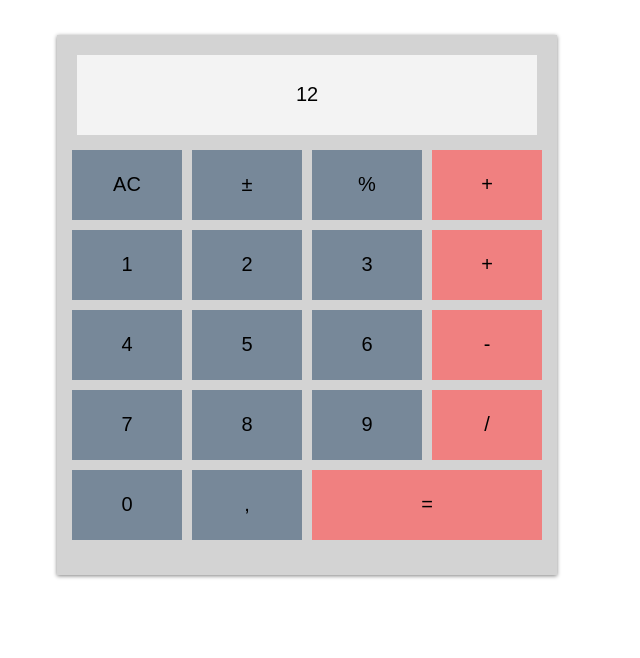
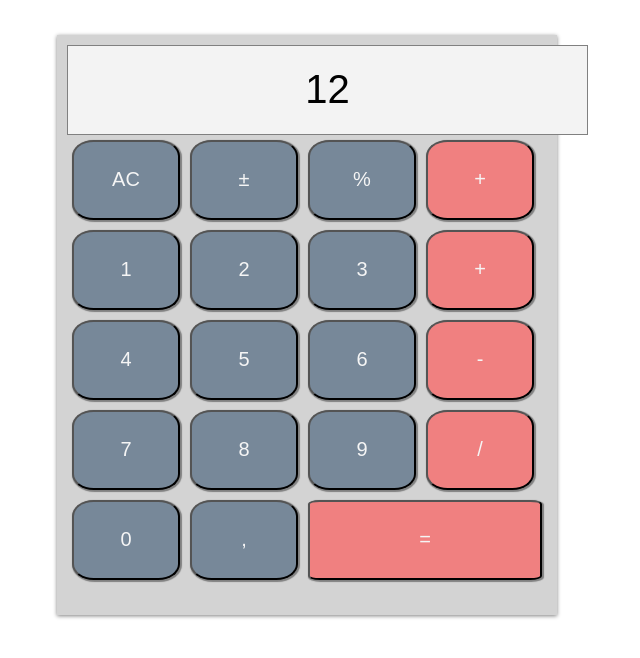
Before and after one commit to nadinho/My-calculator, a website: page index.html in a window 1280 px wide. Shown: the part 58-716 px from the top of the page, without its empty margins (333-973 px from the left). Drawn offline with nearby package versions, Linux system fonts and the light colour scheme; files that its build step writes are made by us from their sources.

Commit message:
do a little styling like changing hover color and add box-shadow to buttons-output

```diff
--- a/src/components/_calculator.scss
+++ b/src/components/_calculator.scss
@@ -10,21 +10,25 @@
 
 .calculator__output {
   flex-basis: 100%;
-  height: 100px;
-  border: 10px solid lightgray;
+  height: 90px;
+  border: 1px solid grey;
   outline: none;
   text-align: center;
   background-color: #f3f3f3;
-  font-size: 20px;
+  font-size: 40px;
 }
 
 .calc__input {
-  flex-basis: calc(100% / 4);
+  flex-basis: calc(90% / 4);
   height: 80px;
   background-color: lightslategrey;
-  border: 5px solid lightgray;
+
+  border-radius: 20%;
   outline: none;
   font-size: 20px;
+  box-shadow: 1px 1px 1px 1px grey;
+  margin: 5px;
+  color: whitesmoke;
 }
 
 .calc__input:hover {
@@ -36,9 +40,10 @@
 }
 
 .calc__operator:hover {
-  background-color: #ff22f8;
+  background-color: #ffff00;
 }
 
 #calc__long {
   flex-grow: 2;
+  border-radius: 5%;
 }
```
